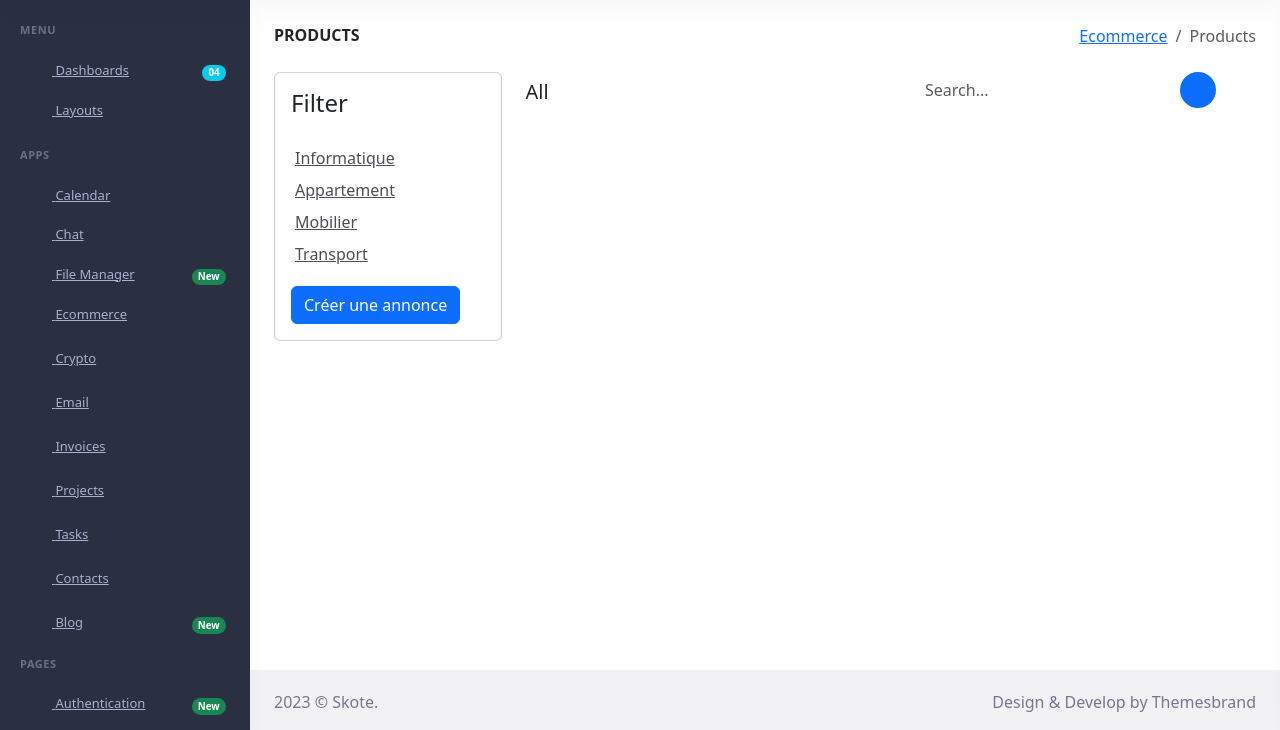
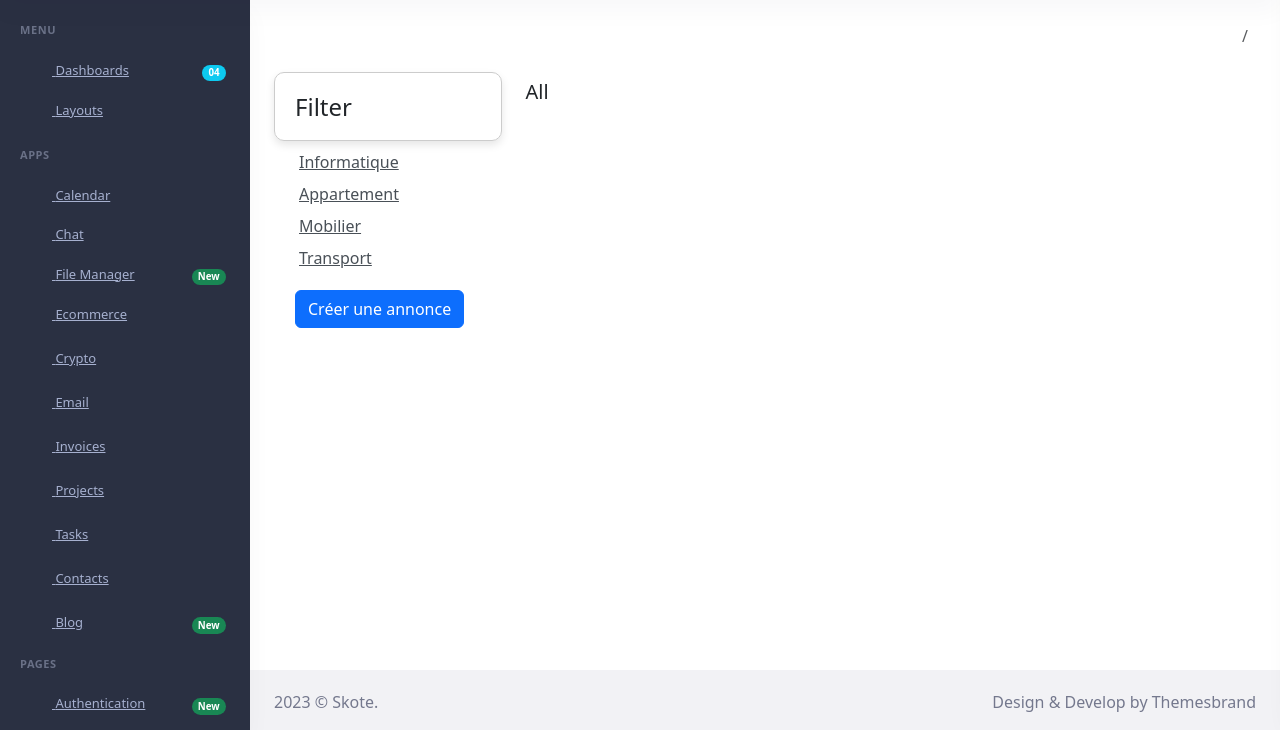
Before and after one commit to Pierson38/HubG4, a Symfony app: template templates/lbc/index.html.twig in a window 1280 px wide. Shown: the part 70-800 px from the top of the page. Run offline with Twig, Linux system fonts and the light colour scheme; the template is opened without the code that fills it, so the values that code supplies are empty; some libraries are stand-ins or nearby versions.

Commit message:
lbc final

```diff
--- a/src/Controller/LBCController.php
+++ b/src/Controller/LBCController.php
@@ -92,8 +92,7 @@ class LBCController extends AbstractController
     }
 
 
-    #[Route('/lbc/detail/{id}', name:"app_lbc_detail")]
-    public function showProductDetail(Lbc  $product): Response
+    #[Route('/lbc/detail/{id}', name:"app_lbc_detail")]public function showProductDetail(Lbc  $product): Response
    {
 
        return $this->render('lbc/detail.html.twig', [
--- a/src/Entity/Lbc.php
+++ b/src/Entity/Lbc.php
@@ -167,4 +167,6 @@ class Lbc
 
         return $this;
     }
+
+
 }
--- a/templates/lbc/index.html.twig
+++ b/templates/lbc/index.html.twig
@@ -10,6 +10,30 @@
         {{ include('partials/head-css.html.twig') }}
 
     </head>
+    <style>
+     .categorie{
+        margin-left: 35%;
+        color: black;
+     }
+     .title{
+        margin-left: 1%;
+        color: black;
+     }
+    .card{
+        border-radius: 10px;
+        border: 1px solid #ccc;
+        padding: 20px;
+        box-shadow: 0 4px 8px rgba(0, 0, 0, 0.1);
+        height: 90%;
+    }
+    .cards{
+        border-radius: 10px;
+        border: 1px solid #ccc;
+        padding: 20px;
+        box-shadow: 0 4px 8px rgba(0, 0, 0, 0.1);
+        height: 25%;
+    }
+    </style>
 
     {{ include('partials/body.html.twig') }}
 
@@ -26,11 +50,11 @@
                 <div class="page-content">
                     <div class="container-fluid">
 
-                        {{ include('partials/page-title.html.twig', {pagetitle: 'Ecommerce', title: 'Products'}) }}
+                        {{ include('partials/page-title.html.twig', {pagetitle: '', title: ''}) }}
 
                         <div class="row">
                             <div class="col-lg-3">
-                                <div class="card">
+                                <div class="cards">
                                     <div class="card-body">
                                         <h4 class="card-title mb-4">Filter</h4>
 
@@ -41,7 +65,7 @@
                                                         <li><a href="javascript: void(0);"><i class="mdi mdi-chevron-right me-1"></i> Mobilier</a></li>
                                                         <li><a href="javascript: void(0);"><i class="mdi mdi-chevron-right me-1"></i> Transport</a></li>
                                                     </ul>
-                                                    <a href="{{path("app_lbc_create")}}" class="btn btn-primary">Créer une annonce</a>
+                                                  <a href="{{path("app_lbc_create")}}" class="btn btn-primary" id="first">Créer une annonce</a>
                                                 </div>
 
 
@@ -56,34 +80,16 @@
                                             <h5>All</h5>
                                         </div>
                                     </div>
-                                    <div class="col-lg-8 col-sm-6">
-                                        <form class="mt-4 mt-sm-0 float-sm-end d-sm-flex align-items-center">
-                                            <div class="search-box me-2">
-                                                <div class="position-relative">
-                                                    <input type="text" class="form-control border-0" placeholder="Search...">
-                                                    <i class="bx bx-search-alt search-icon"></i>
-                                                </div>
-                                            </div>
-                                            <ul class="nav nav-pills product-view-nav justify-content-end mt-3 mt-sm-0">
-                                                <li class="nav-item">
-                                                    <a class="nav-link active" href="#"><i class="bx bx-grid-alt"></i></a>
-                                                </li>
-                                                <li class="nav-item">
-                                                    <a class="nav-link" href="#"><i class="bx bx-list-ul"></i></a>
-                                                </li>
-                                            </ul>
-
-
-                                        </form>
-                                    </div>
                                 </div>
                                 <div class="row">
+
                                     {% for product in products %}
                                         <div class="col-xl-4 col-sm-6">
+                                         <a href="{{path("app_lbc_detail", {'id': product.id})}}" title="Voir les détails">
                                         <div class="card">
                                             <div class="card-body">
                                             {% if product.category %}
-                                                     <p>{{product.category}}</p>
+                                                     <p class="categorie">{{product.category}}</p>
                                                      {% endif %}
                                                 <div class="product-img position-relative">
                                                 {% for pictures in product.lbcPictures.values %}
@@ -95,11 +101,11 @@
                                                 {% endfor %}
                                                 </div>
                                                 <div class="mt-4 text-center">
-                                                    <h5 class="mb-3 text-truncate"><a href="javascript: void(0);" class="text-dark">{{product.title}} </a></h5>
-                                                    <h5 class="my-0"><span class="text-muted me-2"></span> {{product.price}}</h5>
-                                                     <!--<p>{{product.description}}</p>-->
+                                                    <h5 class="mb-3 text-truncate"><a href="javascript: void(0);" class="text-dark"><p class="title">{{product.title}}</p></a></h5>
+                                                    <h5 class="my-0"><span class="text-muted me-2"></span> {{product.price}}€</h5>
 
-                                                     <a href="{{path("app_lbc_detail", {'id': product.id})}}" title="Voir les détails" class="btn btn-primary">Voir le détail</a><br>
+
+
 
 
                                                      {% if app.user == product.createdBy %}
@@ -110,6 +116,7 @@
                                                 </div>
                                             </div>
                                         </div>
+                                        </a>
                                     </div>
                                     {% endfor %}
                                      <!-- //product.category -->
```
Also changed, not shown: src/Form/LbcType.php (+27 -4 lines), templates/lbc/createLbc.html.twig (+14 -3 lines), templates/lbc/detail.html.twig (+16 -1 lines).
